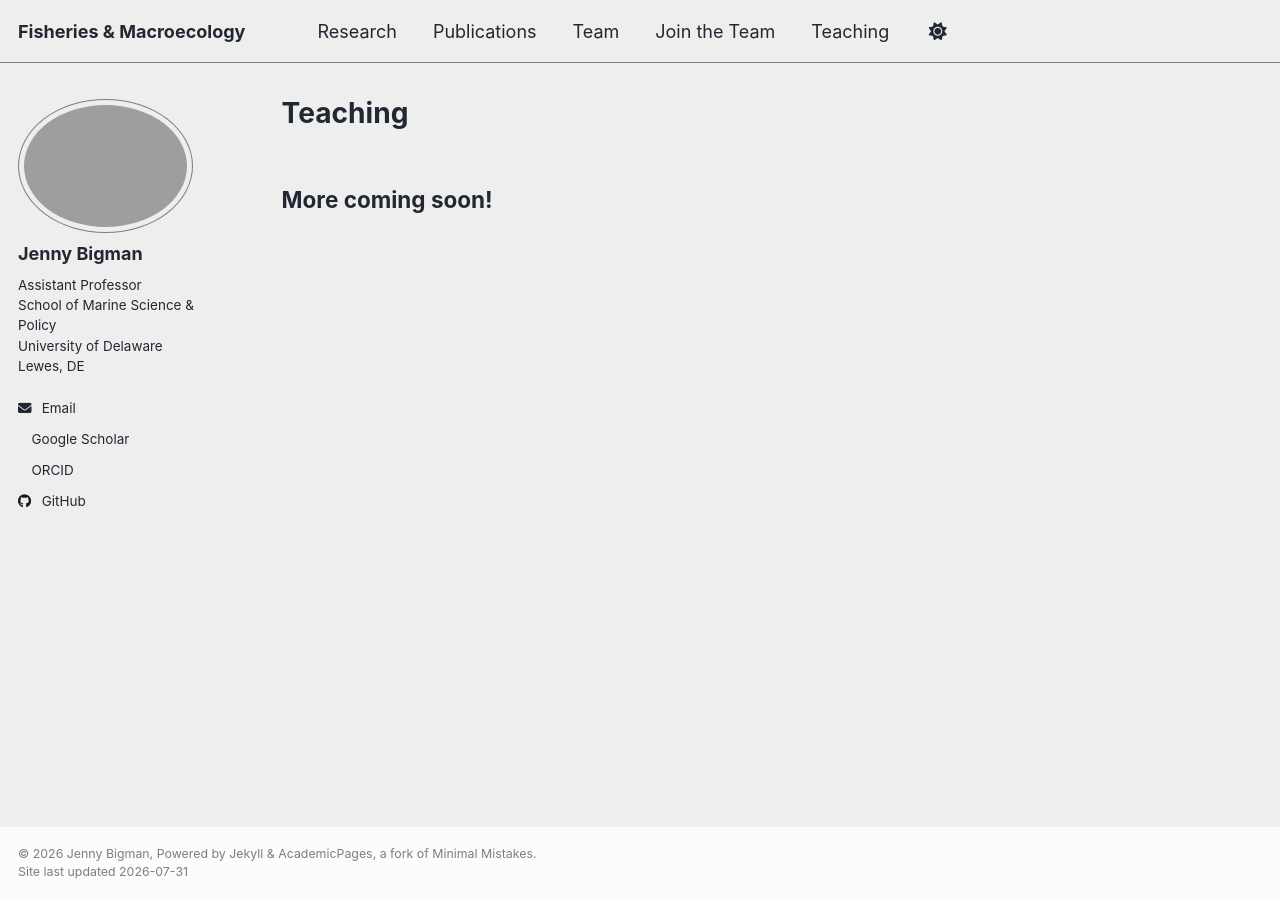
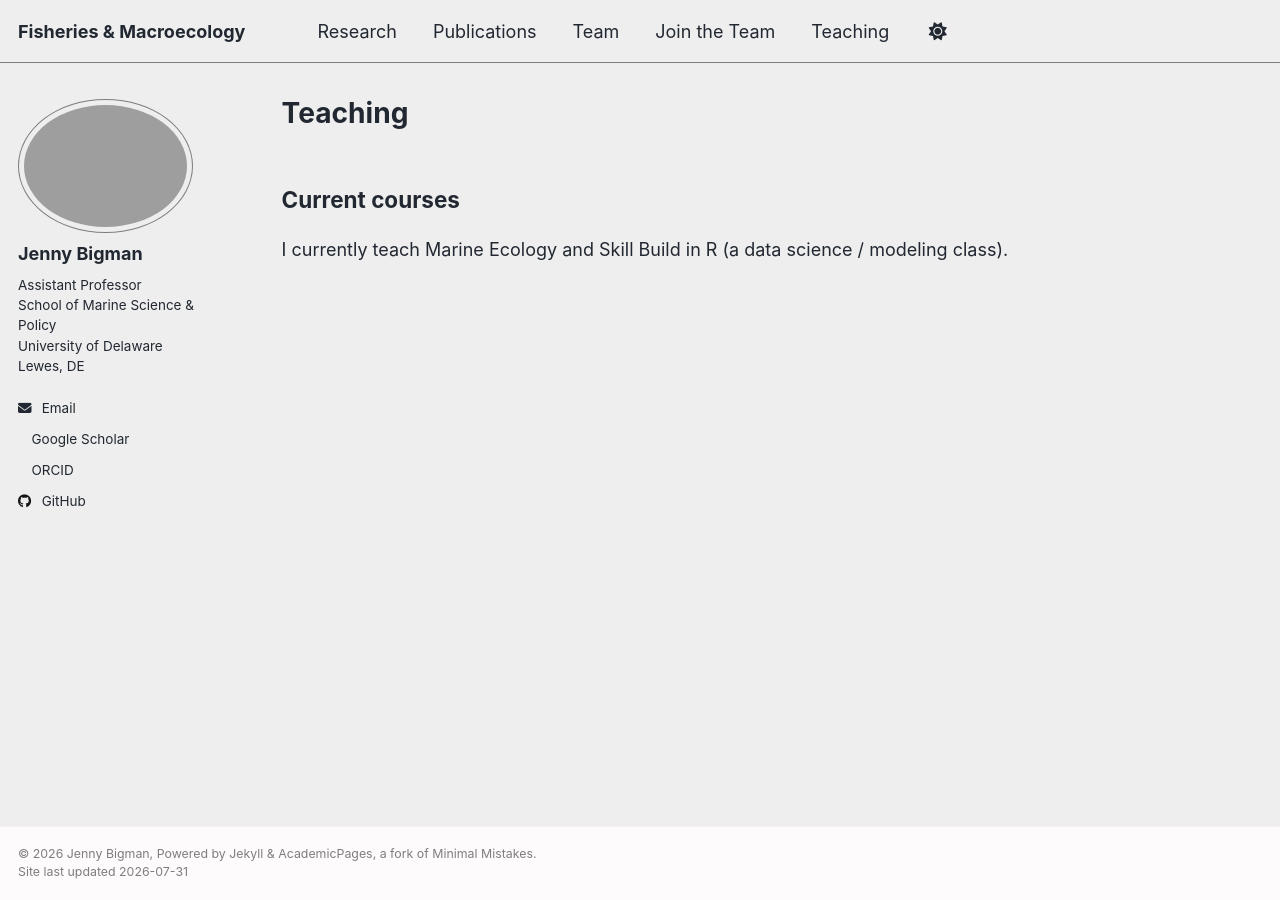
Before and after one commit to jennybigman/jennybigman.github.io, a Jekyll site: the page built from _pages/teaching.md, in a window 1280 px wide. Built offline with Jekyll 4.4.1, drawn with Linux system fonts in a browser that asks for light colours; a style sheet for code colours, icons or effects is not loaded.

Commit message:
Update teaching page with current courses

```diff
--- a/_pages/teaching.md
+++ b/_pages/teaching.md
@@ -5,4 +5,6 @@ permalink: /teaching/
 author_profile: true
 ---
 
-## More coming soon!
+## Current courses
+
+I currently teach Marine Ecology and Skill Build in R (a data science / modeling class).
```
